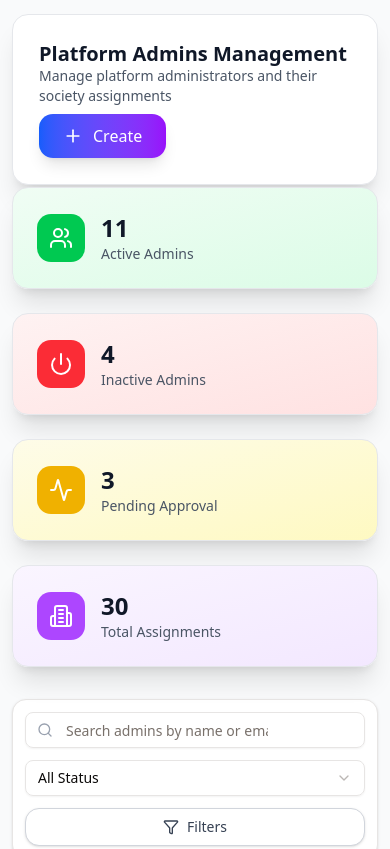
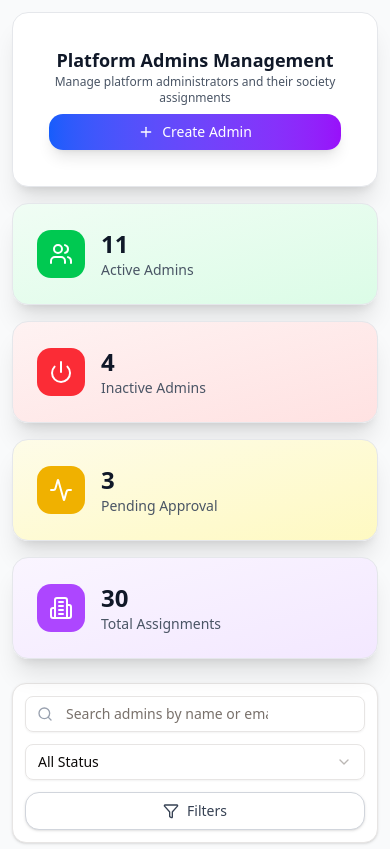
Before and after one commit to SecondMikasa/SuperAdminDashboard, a React (Vite) app: page / in a window 390 px wide. Shown: the top 849 px of the page. Built offline with nearby package versions, Linux system fonts and the light colour scheme.

Commit message:
Improve Header stylings

```diff
--- a/src/components/AdminDetailView.tsx
+++ b/src/components/AdminDetailView.tsx
@@ -75,15 +75,16 @@ export function AdminDetailView({ admin, onBack, onEdit, onToggleStatus }: Admin
   return (
     <div className="flex-1 p-3 sm:p-4 lg:p-6">
       {/* Header */}
-      <Card className="mb-4">
-        <div className="flex flex-col sm:flex-row sm:items-center sm:justify-between p-3 sm:p-4 space-y-2 sm:space-y-0">
-          <div className="flex flex-col sm:flex-row sm:items-center">
-            <Button variant="glass" onClick={onBack} className="self-start sm:mr-4 mb-2 sm:mb-0">
+      <Card className="mb-4 sm:mb-6">
+        <div className="p-3 sm:p-4">
+          <div className="flex flex-col sm:flex-row sm:items-center sm:justify-between space-y-2 sm:space-y-0">
+            <div className="flex flex-col items-center sm:flex-row sm:items-center text-center sm:text-left">
+              <Button variant="glass" onClick={onBack} className="mb-2 sm:mb-0 sm:mr-4">
                 <ArrowLeft className="w-4 h-4 mr-2" />
               </Button>
               <div>
                 <h1 className="text-xl sm:text-2xl font-bold text-gray-900 leading-tight">Platform Admin Details</h1>
-              <p className="text-gray-600 text-sm sm:text-base">Comprehensive view of admin profile and activities</p>
+                <p className="text-gray-600 text-sm sm:text-base mt-0.5">Comprehensive view of admin profile and activities</p>
               </div>
             </div>
             <div className="flex flex-col sm:flex-row items-stretch sm:items-center space-y-2 sm:space-y-0 sm:space-x-3">
@@ -104,6 +105,7 @@ export function AdminDetailView({ admin, onBack, onEdit, onToggleStatus }: Admin
                   {admin.status === "active" ? "Disable" : "Enable"}
                 </span>
               </Button>
+            </div>
           </div>
         </div>
       </Card>
@@ -197,7 +199,7 @@ export function AdminDetailView({ admin, onBack, onEdit, onToggleStatus }: Admin
           <Card>
             <CardHeader className="flex flex-col sm:flex-row sm:items-center sm:justify-between space-y-2 sm:space-y-0">
               <CardTitle className="text-base sm:text-lg">Assigned Societies</CardTitle>
-              <Button variant="glass" size="sm" className="self-start sm:self-auto">
+              <Button variant="outline" size="sm" className="self-start sm:self-auto">
                 <span className="hidden sm:inline">Manage Assignments</span>
                 <span className="sm:hidden">Manage</span>
               </Button>
@@ -238,7 +240,7 @@ export function AdminDetailView({ admin, onBack, onEdit, onToggleStatus }: Admin
           <Card>
             <CardHeader className="flex flex-col sm:flex-row sm:items-center sm:justify-between space-y-2 sm:space-y-0">
               <CardTitle className="text-base sm:text-lg">Recent Activities</CardTitle>
-              <Button variant="glass" size="sm" className="self-start sm:self-auto">
+              <Button variant="outline" size="sm" className="self-start sm:self-auto">
                 <span className="hidden sm:inline">View All Activities</span>
                 <span className="sm:hidden">View All</span>
               </Button>
--- a/src/components/AdminListView.tsx
+++ b/src/components/AdminListView.tsx
@@ -267,25 +267,31 @@ export function AdminListView({
   return (
     <div className="flex-1 p-3 sm:p-4 lg:p-6">
       {/* Header */}
-      <Card className="my-0.5 sm:mb-6">
-        <div className="flex flex-col sm:flex-row sm:items-center sm:justify-between p-0.5 sm:p-2 space-y-2 sm:space-y-0">
-          <div>
-            <h1 className="text-xl sm:text-2xl font-bold text-gray-900 leading-tight">Platform Admins Management</h1>
-            <p className="text-gray-600 text-sm sm:text-base">Manage platform administrators and their society assignments</p>
+      <Card className="mb-4 sm:mb-6">
+        <div className="p-3 sm:p-4">
+          <div className="flex flex-col sm:flex-row sm:items-center sm:justify-between space-y-2 sm:space-y-0">
+            <div className="text-center sm:text-left">
+              <h1 className="text-lg sm:text-xl lg:text-2xl font-bold text-gray-900 leading-tight">
+                Platform Admins Management
+              </h1>
+              <p className="text-xs sm:text-sm lg:text-base text-gray-600 mt-0.5">
+                Manage platform administrators and their society assignments
+              </p>
+            </div>
+            <Button
+              onClick={onCreateAdmin}
+              className="w-full sm:w-auto bg-gradient-to-r from-blue-600 to-purple-600 hover:from-blue-700 hover:to-purple-700 px-4 sm:px-6 py-2 sm:py-2.5 text-sm sm:text-base flex items-center justify-center whitespace-nowrap"
+            >
+              <Plus className="w-4 h-4 sm:w-5 sm:h-5 mr-2 flex-shrink-0" />
+              <span className="hidden sm:inline">Create New Admin</span>
+              <span className="sm:hidden">Create Admin</span>
+            </Button>
           </div>
-          <Button
-            onClick={onCreateAdmin}
-            className="bg-gradient-to-r from-blue-600 to-purple-600 hover:from-blue-700 hover:to-purple-700 self-start sm:self-auto px-6 py-2.5 text-base whitespace-nowrap flex-shrink-0"
-          >
-            <Plus className="w-5 h-5 mr-2.5 flex-shrink-0" />
-            <span className="hidden sm:inline">Create New Admin</span>
-            <span className="sm:hidden">Create</span>
-          </Button>
         </div>
       </Card>
 
       {/* Statistics Cards */}
-      <div className="grid grid-cols-1 md:grid-cols-2 lg:grid-cols-4 gap-6 mb-8">
+      <div className="grid grid-cols-1 md:grid-cols-2 lg:grid-cols-4 gap-4 sm:gap-6 mb-6 sm:mb-8">
         <Card className="p-6 bg-gradient-to-br from-green-50 to-green-100">
           <div className="flex items-center">
             <div className="p-3 bg-green-500 rounded-xl">
```
Lines whose indentation alone changed are shown as unchanged.
